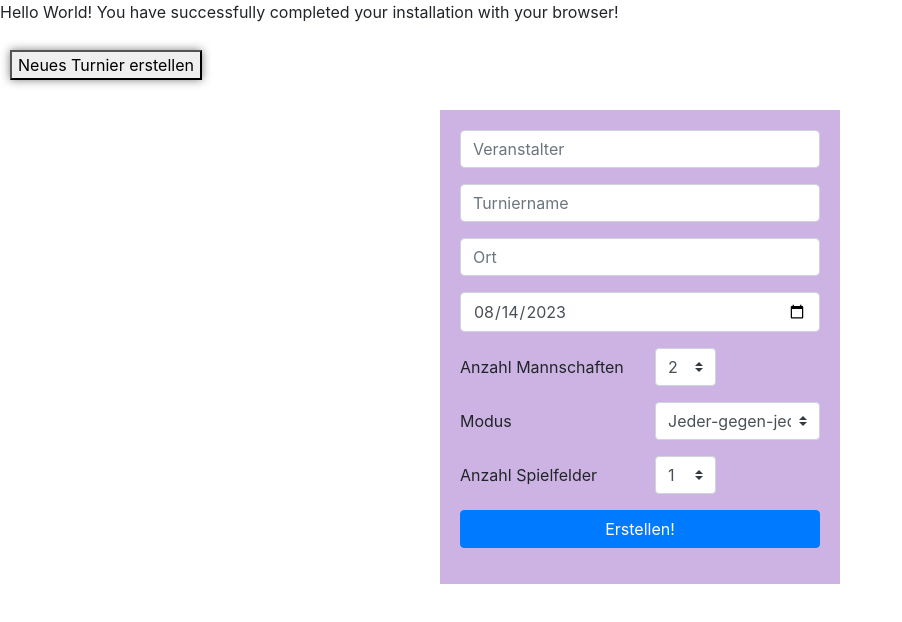
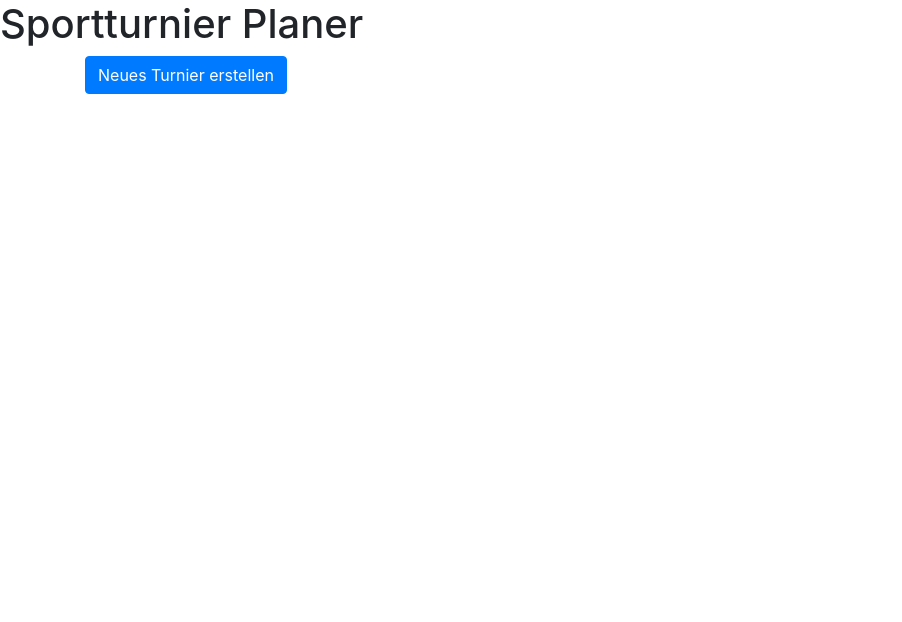
Before and after one commit to Vealer/sportturnier, a React (Create React App) app: page /form-data in a window 1280 px wide. Shown: the top 622 px of the page, without its empty margins (0-902 px from the left). Built offline with nearby package versions, Linux system fonts and the light colour scheme.

Commit message:
add routing

```diff
--- a/package.json
+++ b/package.json
@@ -8,6 +8,7 @@
     "@testing-library/user-event": "^13.5.0",
     "react": "^18.2.0",
     "react-dom": "^18.2.0",
+    "react-router-dom": "^6.15.0",
     "react-scripts": "5.0.1",
     "web-vitals": "^2.1.4"
   },
--- a/src/App.js
+++ b/src/App.js
@@ -1,27 +1,41 @@
 import React, { useState } from 'react';
-import Tbutton from './components/button';
 import Competition from './components/Competition';
 import FormDataRenderer from './components/FormDataRenderer';
+import { BrowserRouter as Router, Route, Routes, Link } from 'react-router-dom';
 
-function App() {
-  const [submittedFormData, setSubmittedFormData] = useState(null);
-
-  const handleFormSubmit = (formData) => {
-    setSubmittedFormData(formData);
-};
-
+function Home() {
   return (
-    <div className="App">
-      <header className="App-header">
-        <p>
-          Hello World! You have successfully completed your installation with your browser!
-        </p>
-        <Tbutton innerText="Neues Turnier erstellen" />
-        {!submittedFormData &&  <Competition onFormSubmit={handleFormSubmit}/>}
-        {submittedFormData && <FormDataRenderer formData={submittedFormData} />}
-      </header>
+    <div>
+      <h1>Willkommen zur Sportturnier Planer App!</h1>
+      <Link to="/new-competition">
+        <button className="btn btn-primary mb-3">Neues Turnier erstellen</button>
+      </Link>
     </div>
   );
 }
 
+function App() {
+  const [formDataSet, setFormDataSet] = useState([]);
+
+
+  const handleFormSubmit = (formData) => {
+    setFormDataSet([...formDataSet, formData]);
+  };
+
+  return (
+    <Router>
+      <div className="App">
+        <header className="App-header">
+          <h1>Sportturnier Planer</h1>
+        </header>
+        <Routes>
+          <Route path="/" exact element={<Home />} />
+          <Route path="/new-competition" element={<Competition onFormSubmit={handleFormSubmit} /> }/>
+          <Route path="/form-data" element={<FormDataRenderer formData={formDataSet} />} />
+        </Routes>
+      </div>
+    </Router>
+  );
+}
+
 export default App;
--- a/src/components/Competition.jsx
+++ b/src/components/Competition.jsx
@@ -1,8 +1,10 @@
 import React, { useState } from 'react';
+import { useNavigate } from 'react-router-dom';
 
 
 function Competition({onFormSubmit}) {
-
+    const navigate = useNavigate();
+    const [formDataSet, setFormDataSet] = useState([]);
     const [selectedDate, setSelectedDate] = useState('');
     const [organizer, setOrganizer] = useState('');
     const [name, setName] = useState('');
@@ -38,6 +40,9 @@
             fields,
             modus
         };
+        navigate('/form-data');
+        // history.push('/form-data');
+        setFormDataSet([...formDataSet, formData]);
         onFormSubmit(formData);
         resetForm();
     };
--- a/src/components/FormDataRenderer.jsx
+++ b/src/components/FormDataRenderer.jsx
@@ -1,16 +1,36 @@
 import React from 'react';
+import { Link } from 'react-router-dom';
 
 function FormDataRenderer({ formData }) {
     return (
-        <div className="formData">
-            <h2> {formData.name} Turnier: </h2>
-            <p><strong>Veranstalter:</strong> {formData.organizer}</p>
-            <p><strong>Ort:</strong> {formData.location}</p>
-            <p><strong>Ausgewähltes Datum:</strong> {formData.selectedDate}</p>
-            <p><strong>Anzahl Mannschaften:</strong> {formData.teams}</p>
-            <p><strong>Modus:</strong> {formData.modus}</p>
-            <p><strong>Anzahl Spielfelder:</strong> {formData.fields}</p>
-        </div>
+        <>
+            <div className="container">
+                <Link to="/new-competition">
+                    <button className="btn btn-primary">Neues Turnier erstellen</button>
+                </Link>
+                <div className='row'>
+                    {formData && formData.map((data, index) => (
+                        <div className="col-lg-3 col-6 mb-4 " key={index}>
+                            <div className="card mx-2 h-100 d-flex flex-column" >
+                                <img className="card-img-top" src="/img/cardimg.webp" alt="Card cap" />
+                                <div className="card-body">
+                                    <div>
+                                        <h2> {data.name} Turnier: </h2>
+                                        <p><strong>Veranstalter:</strong> {data.organizer}</p>
+                                        <p><strong>Ort:</strong> {data.location}</p>
+                                        <p><strong>Ausgewähltes Datum:</strong> {data.selectedDate}</p>
+                                        <p><strong>Anzahl Mannschaften:</strong> {data.teams}</p>
+                                        <p><strong>Modus:</strong> {data.modus}</p>
+                                        <p><strong>Anzahl Spielfelder:</strong> {data.fields}</p>
+                                    </div>
+                                </div>
+                            </div>
+                        </div>
+                    ))}
+
+                </div>
+            </div>
+        </>
     );
 }
 
--- a/src/index.css
+++ b/src/index.css
@@ -33,9 +33,5 @@
 
 .formData {
   display: flex;
-  justify-content: center;
-  align-items: center;
-  flex-direction: column;
-  border: 1px solid rgba(189, 75, 75, 0.7);
-  margin: 25px;
+  gap: 10px;
 }
```
Also changed, not shown: public/img/cardimg.webp (added), 1 other file (tests, documents, lock files or other folders).
